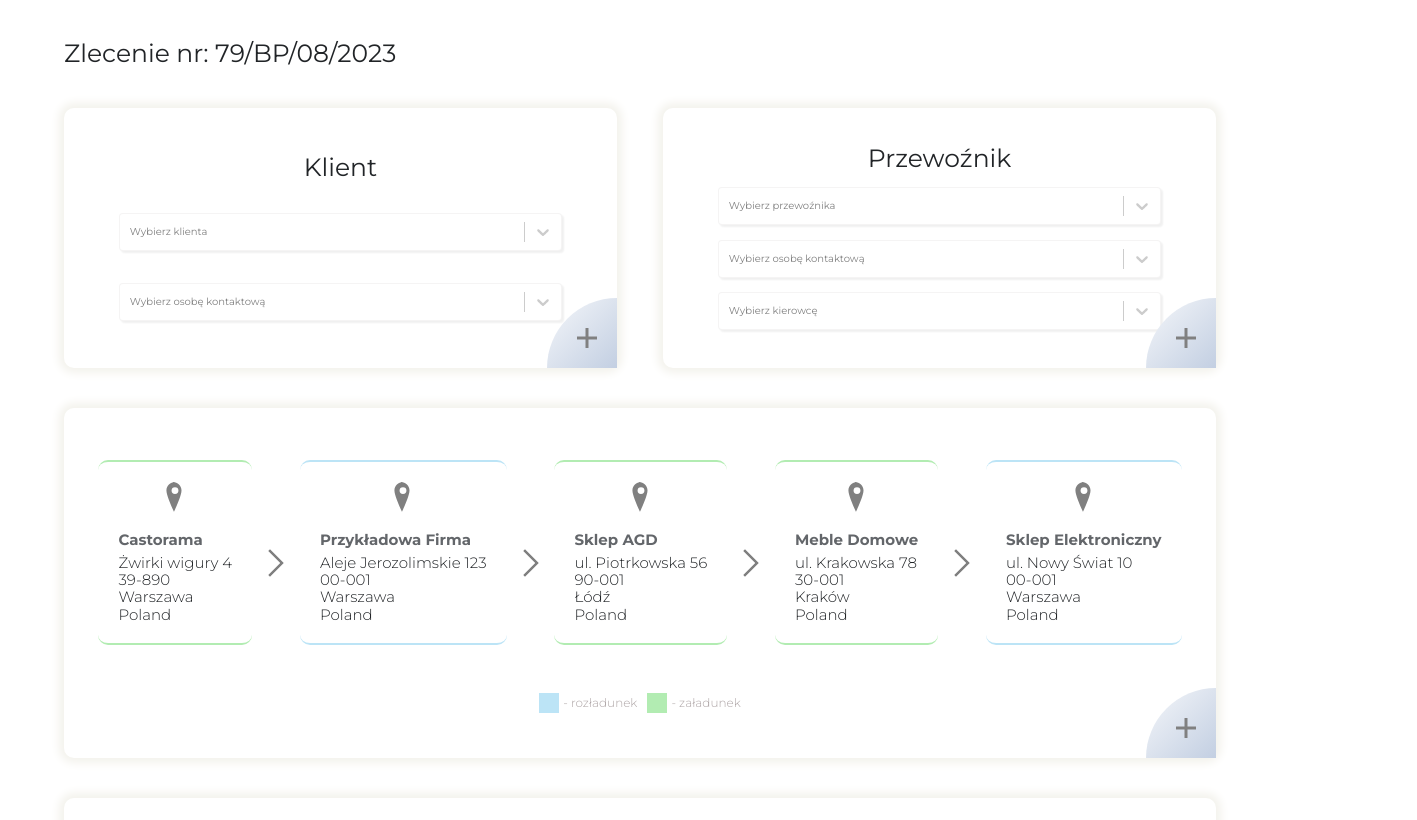
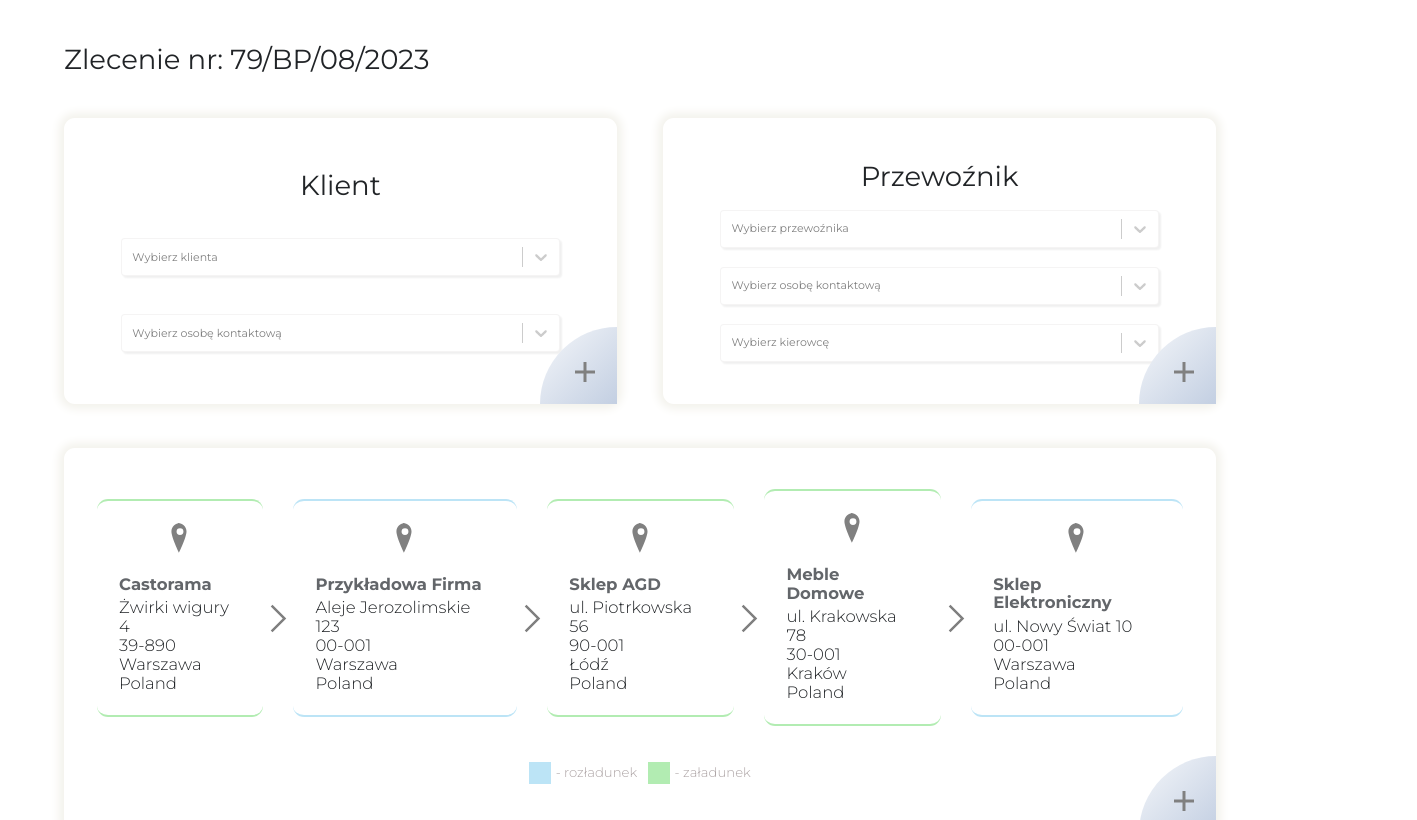
Before and after one commit to wiewiex/sped-app, a Next.js app: page / in a window 1280 px wide. Shown: the top 820 px of the page, 1417 px wide, since content can reach past the window. Built offline with nearby package versions, Linux system fonts and the light colour scheme.

Commit message:
rem update

```diff
--- a/src/components/controllers/Modal/AddCarrier/AddCarrier.tsx
+++ b/src/components/controllers/Modal/AddCarrier/AddCarrier.tsx
@@ -2,7 +2,13 @@ import { Formik } from 'formik';
 import { Container } from '@/components/views/styledContainers';
 import PrimaryTextInput from '@/components/reusable/PrimaryTextInput';
 import SecondaryButton from '@/components/reusable/SecondaryButton';
-import { H2, H4, Text, SmallText } from '@/components/views/styledTexts';
+import {
+  H2,
+  H4,
+  Text,
+  SmallText,
+  H5,
+} from '@/components/views/styledTexts';
 import Switcher from '@/components/reusable/Switcher';
 import { initialValues, validationSchema } from './handlers';
 import CustomSelect from '@/components/reusable/CustomSelect';
@@ -153,7 +159,7 @@ export default function AddCarrier() {
                         mobileWidth="47%"
                         mobileJustifyContent="flex-start"
                       >
-                        <SmallText>Komunikacja Email</SmallText>
+                        <H5>KOMUNIKACJA EMAIL</H5>
                         <Switcher checked={true} handleChange={() => {}} />
                       </Container>
                       <Container
@@ -161,7 +167,7 @@ export default function AddCarrier() {
                         mobileWidth="47%"
                         mobileJustifyContent="flex-end"
                       >
-                        <SmallText>Komunikacja klasyczna</SmallText>
+                        <H5>KOMUNIKACJA KLASYCZNA</H5>
                         <Switcher checked={true} handleChange={() => {}} />
                       </Container>
                     </Container>
--- a/src/components/views/styledTexts.tsx
+++ b/src/components/views/styledTexts.tsx
@@ -67,7 +67,7 @@ export const H5 = styled.h5<{
   font-size: 1.5rem;
   font-weight: 700;
   color: ${(props) =>
-    props.color ? props.color : props.theme.colors.text};
+    props.color ? props.color : props.theme.colors.accent};
   text-align: ${(props) =>
     props.textAlign ? props.textAlign : 'initial'};
   line-height: 1.1;
--- a/src/pages/_document.tsx
+++ b/src/pages/_document.tsx
@@ -1,3 +1,4 @@
+import { remSize } from '@/utils/GlobalStyle';
 import Document, {
   DocumentContext,
   Head,
@@ -31,7 +32,7 @@ export default class MyDocument extends Document {
 
   render(): JSX.Element {
     return (
-      <Html style={{ fontSize: '10px' }}>
+      <Html style={{ fontSize: remSize }}>
         <Head>
           <link rel="preconnect" href="https://fonts.googleapis.com" />
           <link rel="preconnect" href="https://fonts.gstatic.com" />
--- a/src/utils/GlobalStyle.ts
+++ b/src/utils/GlobalStyle.ts
@@ -6,12 +6,14 @@ import '@fontsource/playfair-display/500.css';
 import '@fontsource/montserrat/800.css';
 import '@fontsource/montserrat/300.css';
 
+export const remSize = '11px';
+
 const GlobalStyle = createGlobalStyle`
 * {
   box-sizing: border-box;
 }
   html {
-    /* font-size: 10px; */
+    font-size: ${remSize};
     font-family: ${(props: { theme: ITheme }) =>
       props.theme.fonts.primary};
     color: ${(props: { theme: ITheme }) => props.theme.colors.text};
```
